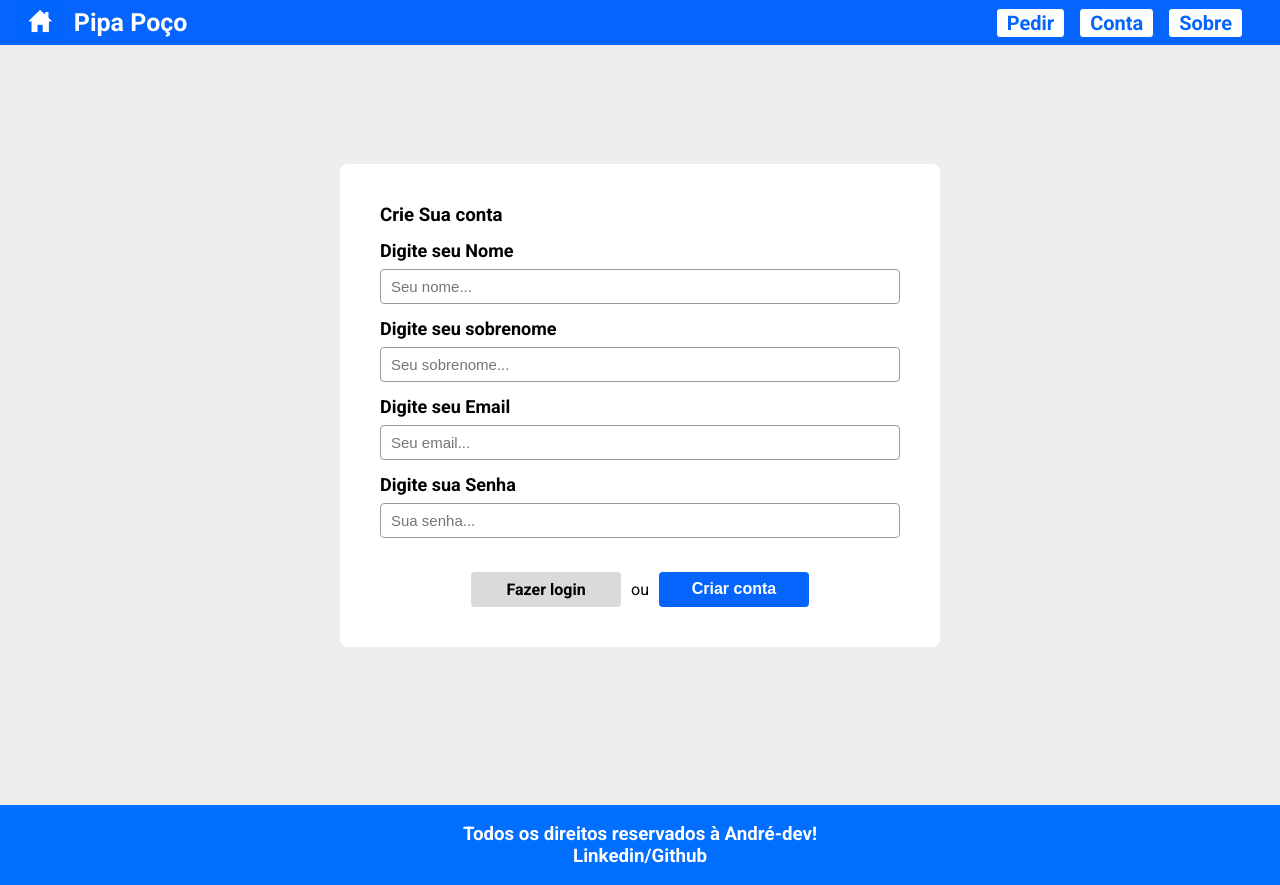
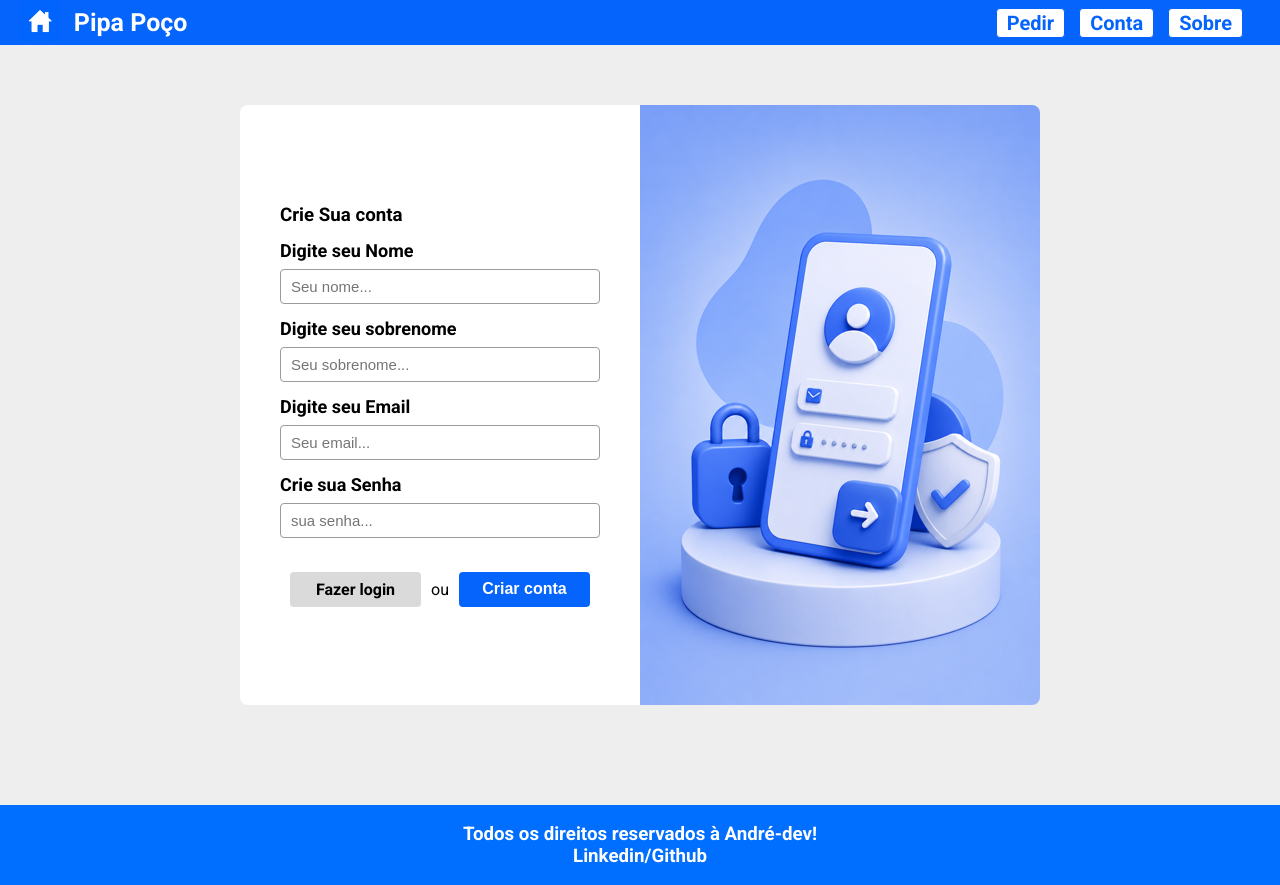
Before and after one commit to andre-sebastian-dev/Pipa-Poco, a React (Create React App) app: page /cadastro in a window 1280 px wide. Built offline with nearby package versions, Linux system fonts and the light colour scheme; no server answers.

Commit message:
Atualização dos estilos das páginas sign-in e cadastro

```diff
--- a/src/Pages/Cadastro/Cadastro.js
+++ b/src/Pages/Cadastro/Cadastro.js
@@ -85,11 +85,11 @@ function Cadastro(){
                         onChange={(e)=> setEmail(e.target.value)}
                      ></input>
 
-                    <label>Digite sua Senha</label>
+                    <label>Crie sua Senha</label>
                     <input
                         type="password"
                         autoComplete="new-password"
-                        placeholder="Sua senha..."
+                        placeholder="sua senha..."
                         value={senha}
                         onChange={(e)=> setSenha(e.target.value)}
                     ></input>
@@ -101,6 +101,8 @@ function Cadastro(){
                     </div>
 
                 </form>
+
+                <div className="quadro-direito-cadastro"></div>
             </section>
         </article>
     )
--- a/src/Pages/Cadastro/cadastro.css
+++ b/src/Pages/Cadastro/cadastro.css
@@ -9,17 +9,20 @@
     display: flex;
     align-items: center;
     justify-content: center;
-    width: 600px;
+    width: 100%;
     height: calc(100vh - 80px);
 
 }
 .form{
     display: flex;
+    justify-content: center;
     flex-direction: column;
-    width: 100%;
+    padding: 40px;
+    width: 400px;
+    height: 600px;
     background-color: #FFF;
-    border-radius: 8px;
-    padding: 40px 40px;
+    border-radius: 8px 0 0 8px;
+
 }
 .form h1{
     margin-bottom: 14px;
@@ -82,3 +85,11 @@
     margin-top: 20px;
 
 }
+.quadro-direito-cadastro{
+    width: 400px;
+    height: 600px;
+    border-radius: 0 8px 8px 0;
+    background-image: url("../../images/imagen\ do\ login.png");
+    background-color: #0464fb;
+
+}
--- a/src/Pages/Sign-in/Sign-in.js
+++ b/src/Pages/Sign-in/Sign-in.js
@@ -80,11 +80,11 @@ async function fazerLogin(){
                        <button type="button" className="log-button" onClick={fazerLogin}>fazer Login</button>
 
                     </div>
-
-
                 </form>
 
+                <div className="area-direita-sign-in">
 
+                </div>
         </section>
         </article>
     )
--- a/src/Pages/Sign-in/sign-in.css
+++ b/src/Pages/Sign-in/sign-in.css
@@ -1,7 +1,6 @@
 .seção-sign{
     display: flex;
     height: calc(100vh - 80px);
-    width: 50%;
     align-items: center;
     justify-content: center;
 }
@@ -9,12 +8,15 @@
 .form-sign{
     display: flex;
     flex-direction: column;
-    width: 100%;
+    width: 400px;
+    height: 600px;
     background-color: #FFF;
-    border-radius: 8px;
-    padding: 80px 80px;
+    border-radius: 8px 0 0 8px;
+    padding:40px ;
+
 }
 .form-sign h1{
+    padding-top: 70px;
     display: flex;
     align-items: center;
     justify-content: center;
@@ -78,3 +80,11 @@
 .log-button:hover{
    border: 1px solid #000;
 }
+
+.area-direita-sign-in{
+    width: 400px;
+    height: 600px;
+    background-image: url("../../images/imagen\ do\ login.png");
+    border-radius: 0 8px 8px 0;
+
+}
```
Also changed, not shown: src/images/imagen do login.png (added).
